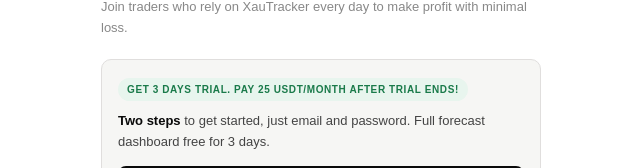
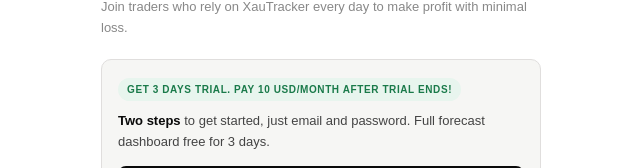
Before and after one commit to ifexxy/MyXAUTracker, a Next.js app: page / in a window 1280 px wide. Shown: the part 616-784 px from the top of the page, without its empty margins (319-959 px from the left). Built offline with nearby package versions, Linux system fonts and the light colour scheme; no server answers.

Commit message:
Update trial price from 25 USDT to 10 USD

```diff
--- a/src/app/page.tsx
+++ b/src/app/page.tsx
@@ -64,7 +64,7 @@ useEffect(() => {
       setAuthInner(
         <>
           <div className="inline-flex items-center gap-[5px] text-[10px] font-bold px-[9px] py-[4px] rounded-full mb-[10px]" style={{ color: 'var(--green)', background: 'var(--green-bg)', letterSpacing: '0.06em', textTransform: 'uppercase' }}>
-            Get 3 days trial. Pay 25 USDT/month after trial ends!
+            Get 3 days trial. Pay 10 USD/month after trial ends!
           </div>
           <p className="text-[13px] mb-[14px]" style={{ color: 'var(--ink-2)', lineHeight: 1.6 }}>
             <strong style={{ color: 'var(--ink)' }}>Two steps</strong> to get started, just email and password. Full forecast dashboard free for 3 days.
```
